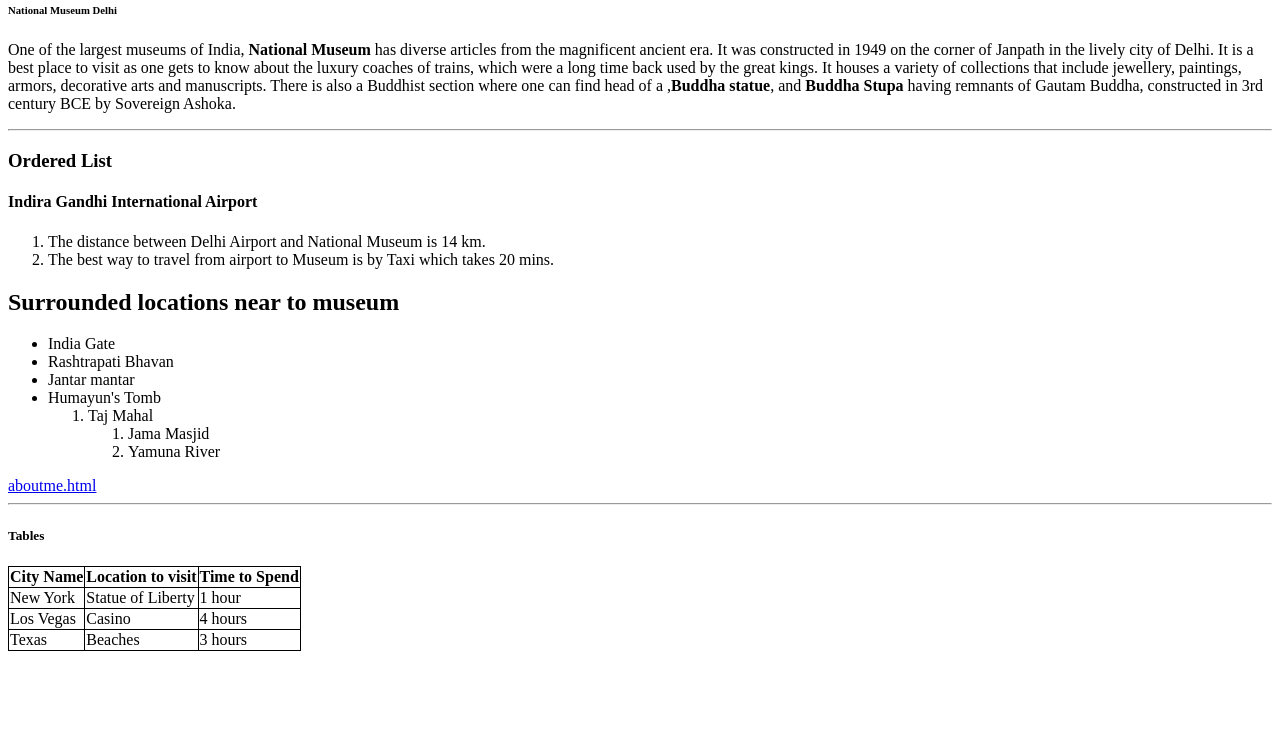
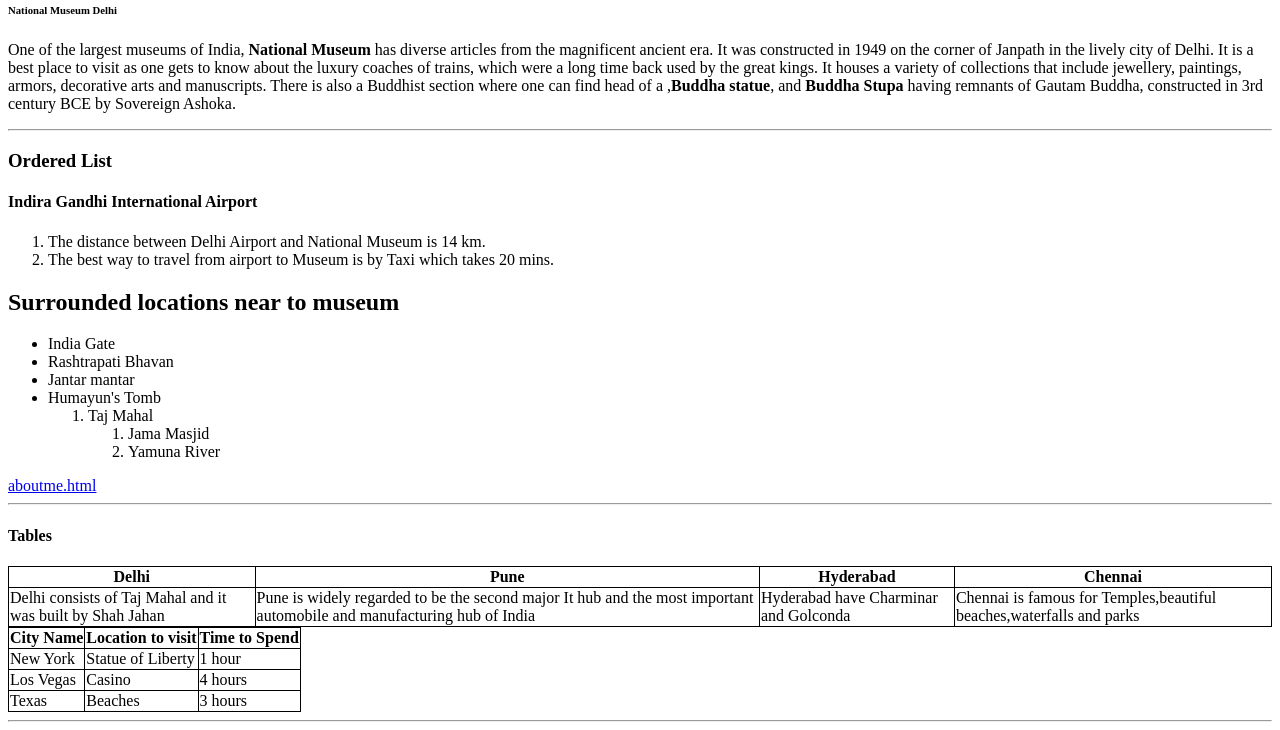
Before and after one commit to 44-563-Web-Apps-F22/44563-webapps-assignment-3-ikunugu, a plain HTML site: page index.html in a window 1280 px wide. Shown: the part 79-809 px from the top of the page. Drawn offline with Linux system fonts and the light colour scheme.

Commit message:
added tables and information related to it

```diff
--- a/index.html
+++ b/index.html
@@ -40,8 +40,24 @@
 </ul>
 <a href="aboutme.html">aboutme.html</a>
 
-<hr></body></hr>
-<h5>Tables</h5>
+<hr></hr>
+
+<table>
+    <h4>Tables</h4>
+
+    <tr>
+        <th>Delhi</th>
+        <th>Pune</th>
+        <th>Hyderabad</th>
+        <th>Chennai</th>
+    </tr>
+    <tr>
+        <td>Delhi consists of Taj Mahal and it was built by Shah Jahan</td>
+        <td>Pune is widely regarded to be the second major It hub and the most important automobile and manufacturing hub of India</td>
+        <td>Hyderabad have Charminar and Golconda</td>
+        <td>Chennai is famous for Temples,beautiful beaches,waterfalls and parks</td>
+    </tr>
+</table>
 <table>
     <tr>
         <th>City Name</th>
@@ -64,5 +80,7 @@
         <td>3 hours</td>
     </tr>
 </table>
+<hr></hr>
+
 </body>
 </html>
```
